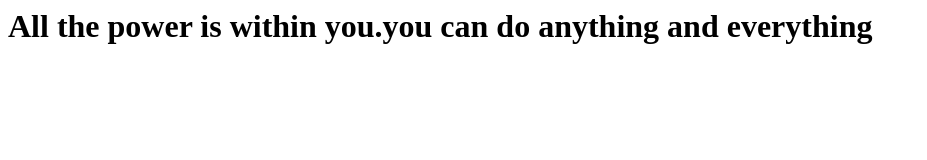
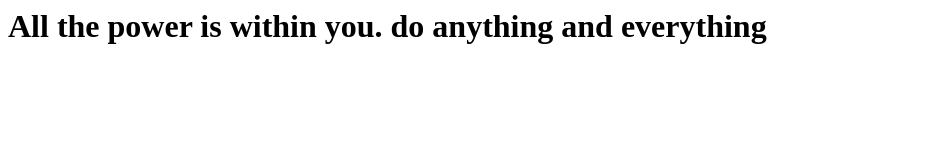
Before and after one commit to chiragparihar/firstGitRepo, a plain HTML site: page index.html in a window 1280 px wide. Shown: the whole page, without its empty margins (0-927 px from the left). Drawn offline with Linux system fonts and the light colour scheme.

Commit message:
modified_again

```diff
--- a/index.html
+++ b/index.html
@@ -1,5 +1,5 @@
 <html>
 <body>
-<h1>All the power is within you.you can do anything and everything</h1>
+<h1>All the power is within you. do anything and everything</h1>
 </body>
 </html>
```
